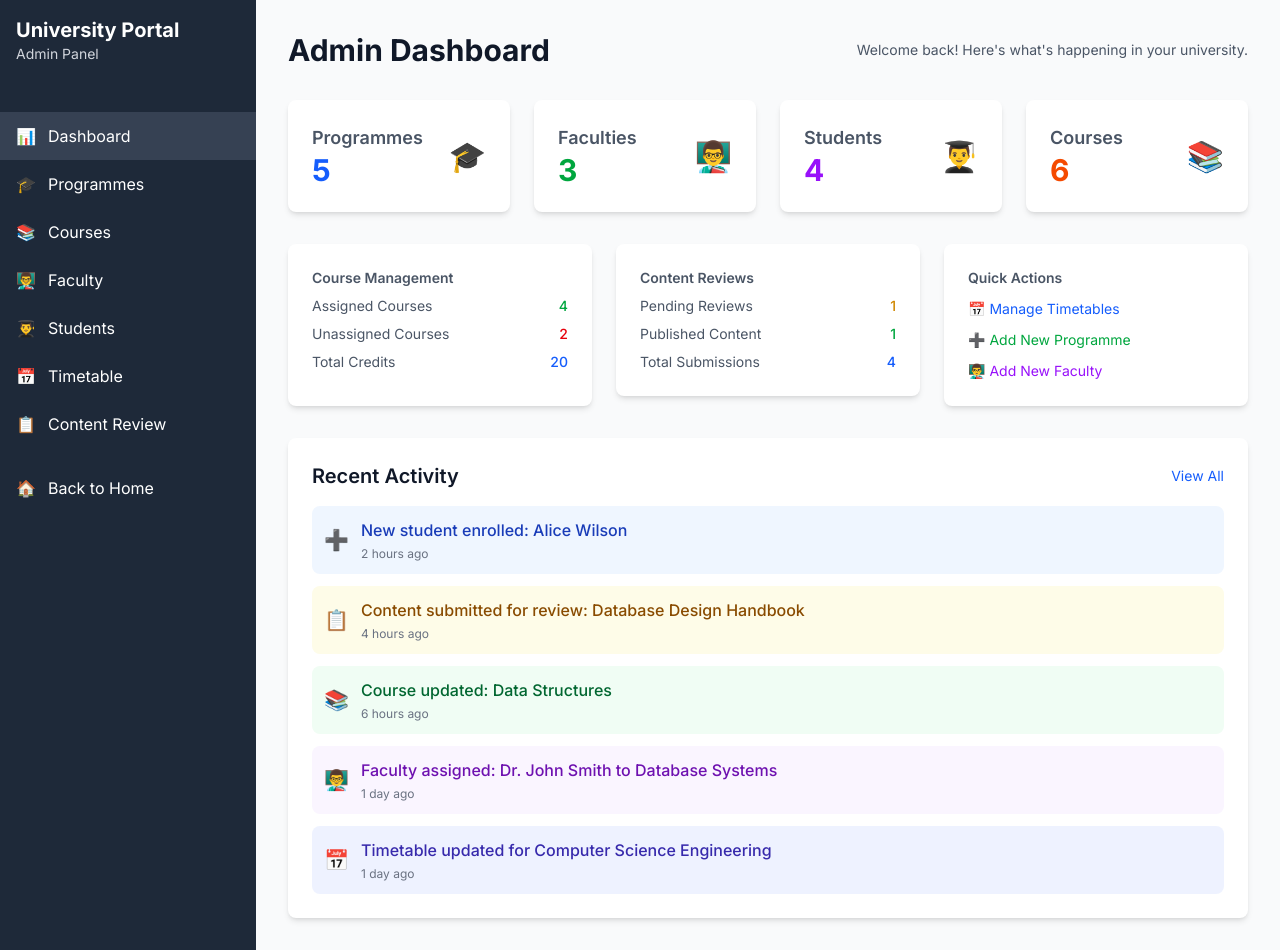
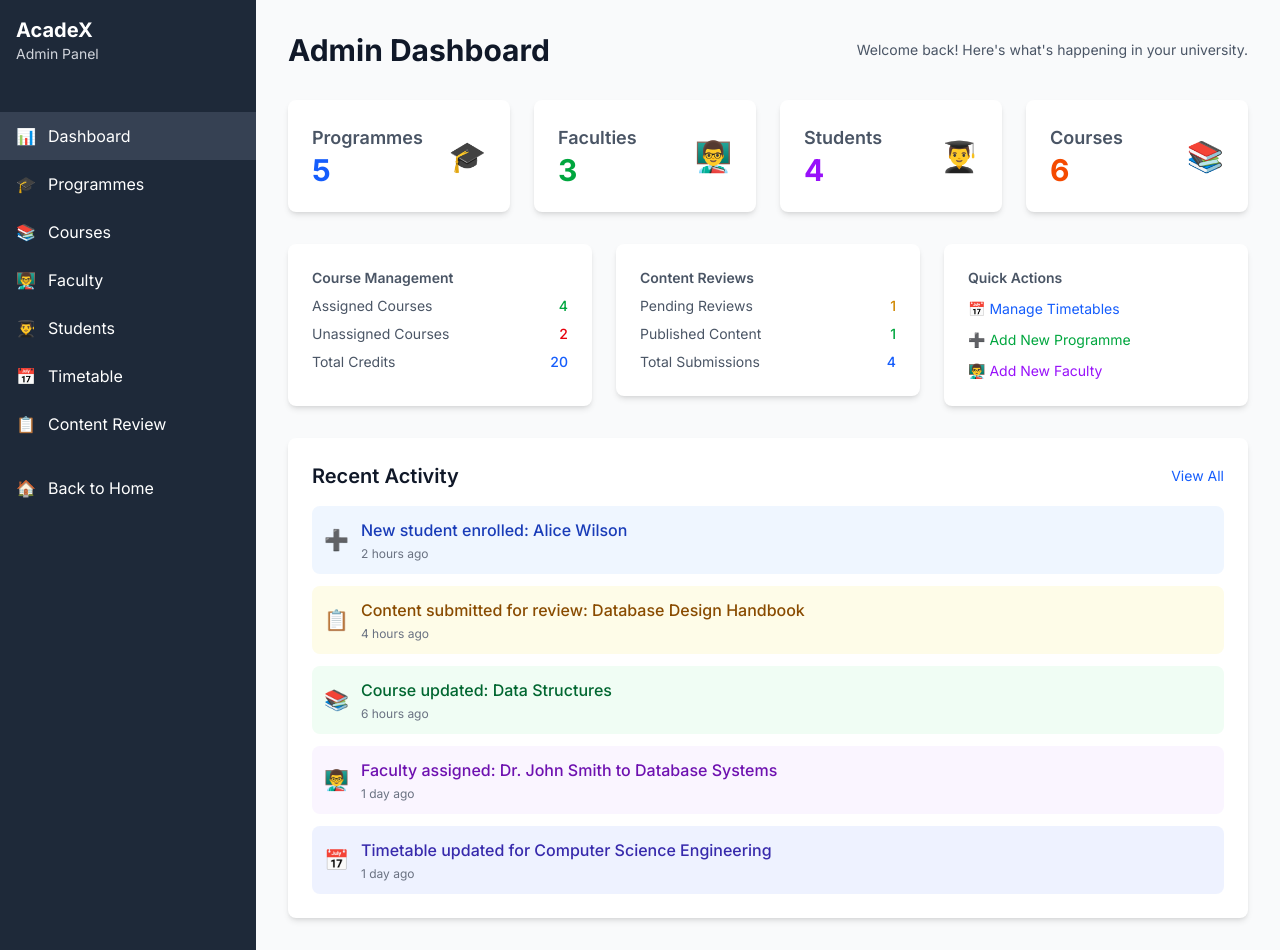
Before and after one commit to jwecodes/major_project, a Next.js app: page /admin in a window 1280 px wide. Built offline with nearby package versions, Linux system fonts and the light colour scheme.

Commit message:
made changes to admin panel

```diff
--- a/components/sidebar.tsx
+++ b/components/sidebar.tsx
@@ -41,7 +41,7 @@ export function Sidebar({ role }: SidebarProps) {
     <div className="w-64 bg-gray-800 text-white min-h-screen">
       <div className="p-4">
         <Link href="/" className="text-xl font-bold hover:text-gray-300">
-          University Portal
+          AcadeX
         </Link>
         <p className="text-sm text-gray-300 capitalize">{role} Panel</p>
       </div>
```
